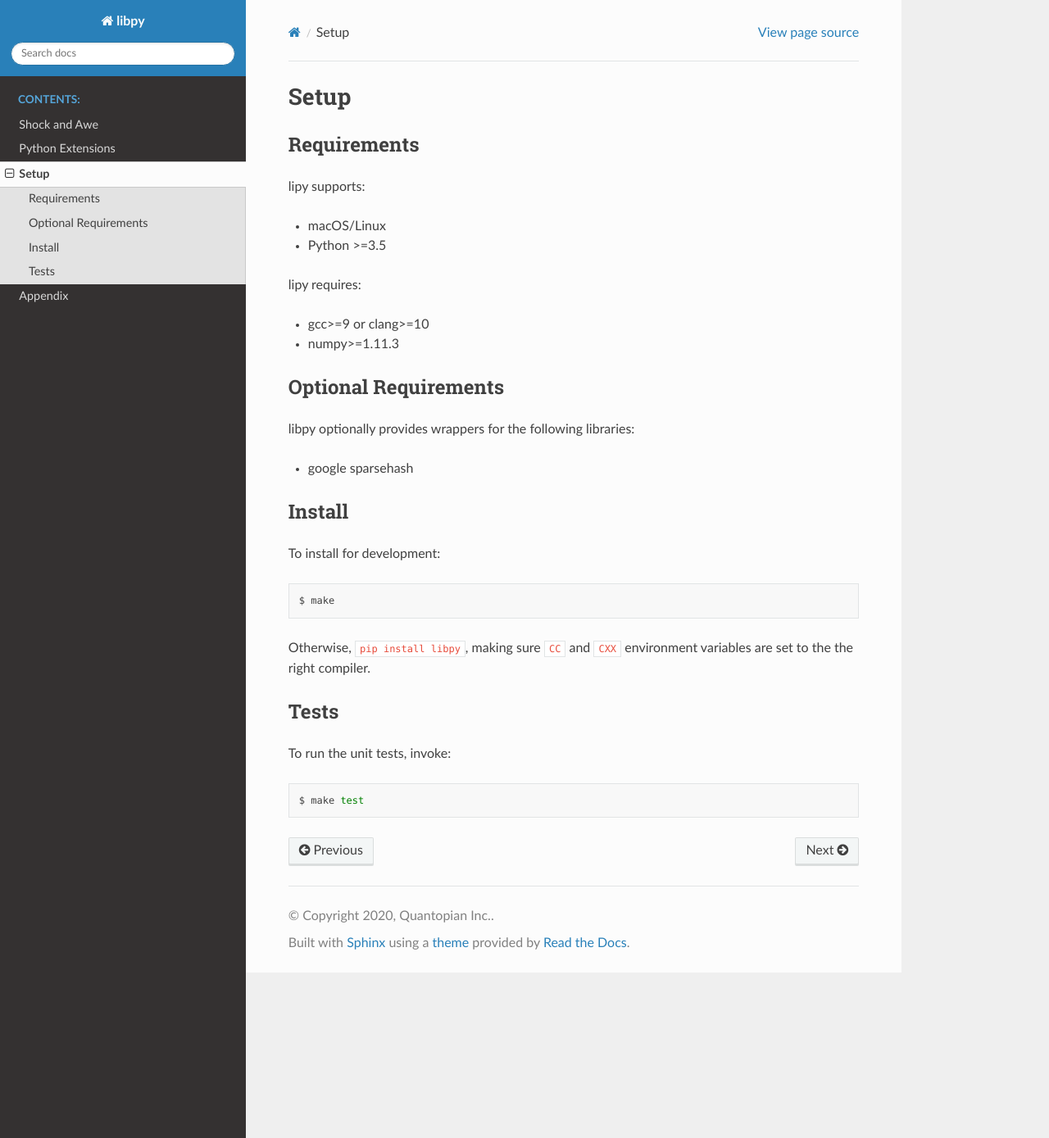
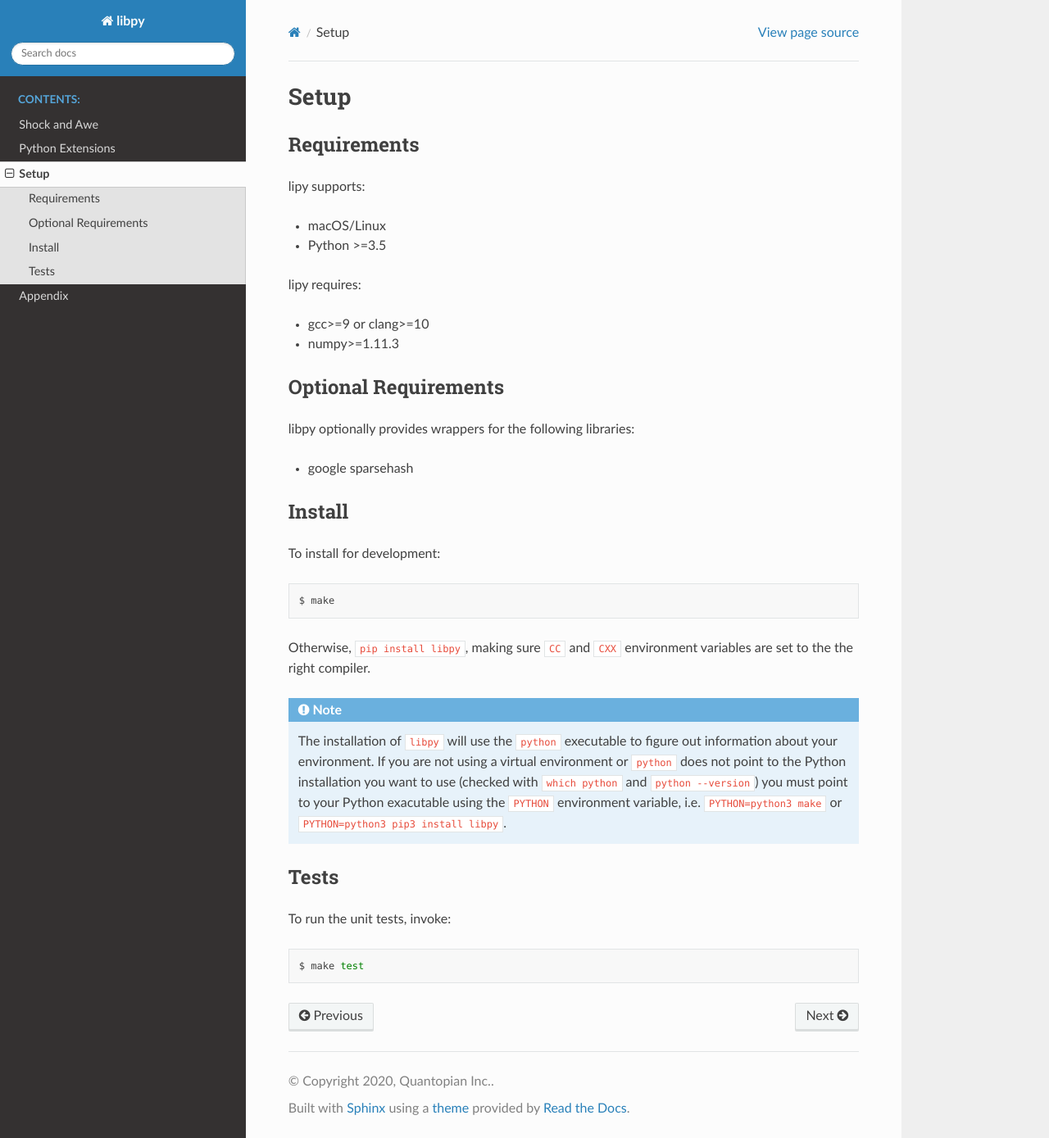
Before and after one commit to quantopian/libpy, a Sphinx documentation site: the page built from docs/source/install.rst, in a window 1280 px wide and 1389 px high. Shown: the whole window at 82% size. Built offline with Sphinx 7.4.7 and the Read the Docs theme 2.0.0, drawn with Linux system fonts in a browser that asks for light colours.

Commit message:
DOC: Add notes on install instructions

```diff
--- a/README.rst
+++ b/README.rst
@@ -47,6 +47,12 @@ To install for development:
 
 Otherwise, ``pip install libpy``, making sure ``CC`` and ``CXX`` environment variables are set to the the right compiler.
 
+**Note**: The installation of ``libpy`` will use the ``python`` executable to
+ figure out information about your environment. If you are not using a virtual
+ environment or ``python`` does not point to the Python installation you want
+ to use (checked with ``which python`` and ``python --version``) you must
+ point to your Python exacutable using the ``PYTHON`` environment variable,
+ i.e. ``PYTHON=python3 make`` or ``PYTHON=python3 pip3 install libpy``.
 
 Tests
 -----
--- a/docs/source/install.rst
+++ b/docs/source/install.rst
@@ -32,6 +32,13 @@ To install for development:
 
 Otherwise, ``pip install libpy``, making sure ``CC`` and ``CXX`` environment variables are set to the the right compiler.
 
+.. note::
+   The installation of ``libpy`` will use the ``python`` executable to
+   figure out information about your environment. If you are not using a virtual
+   environment or ``python`` does not point to the Python installation you want
+   to use (checked with ``which python`` and ``python --version``) you must
+   point to your Python exacutable using the ``PYTHON`` environment variable,
+   i.e. ``PYTHON=python3 make`` or ``PYTHON=python3 pip3 install libpy``.
 
 Tests
 -----
```
